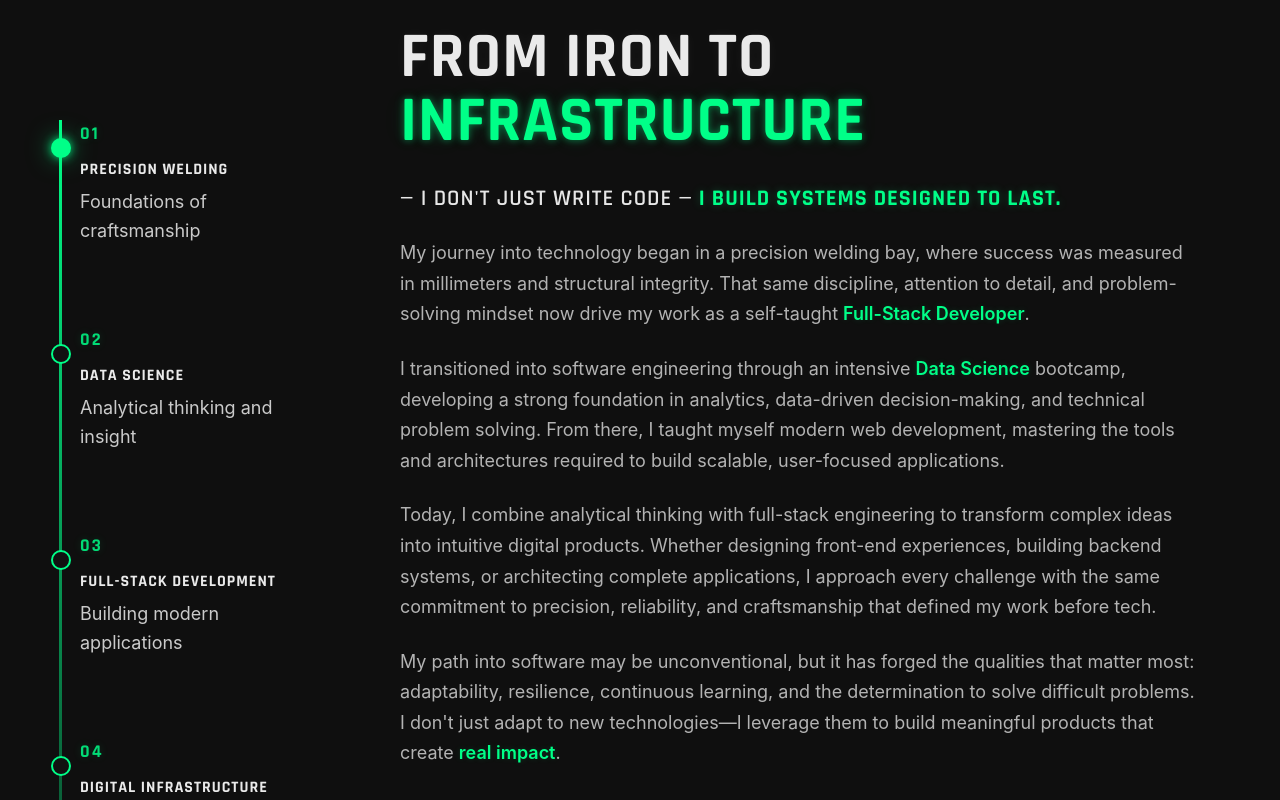
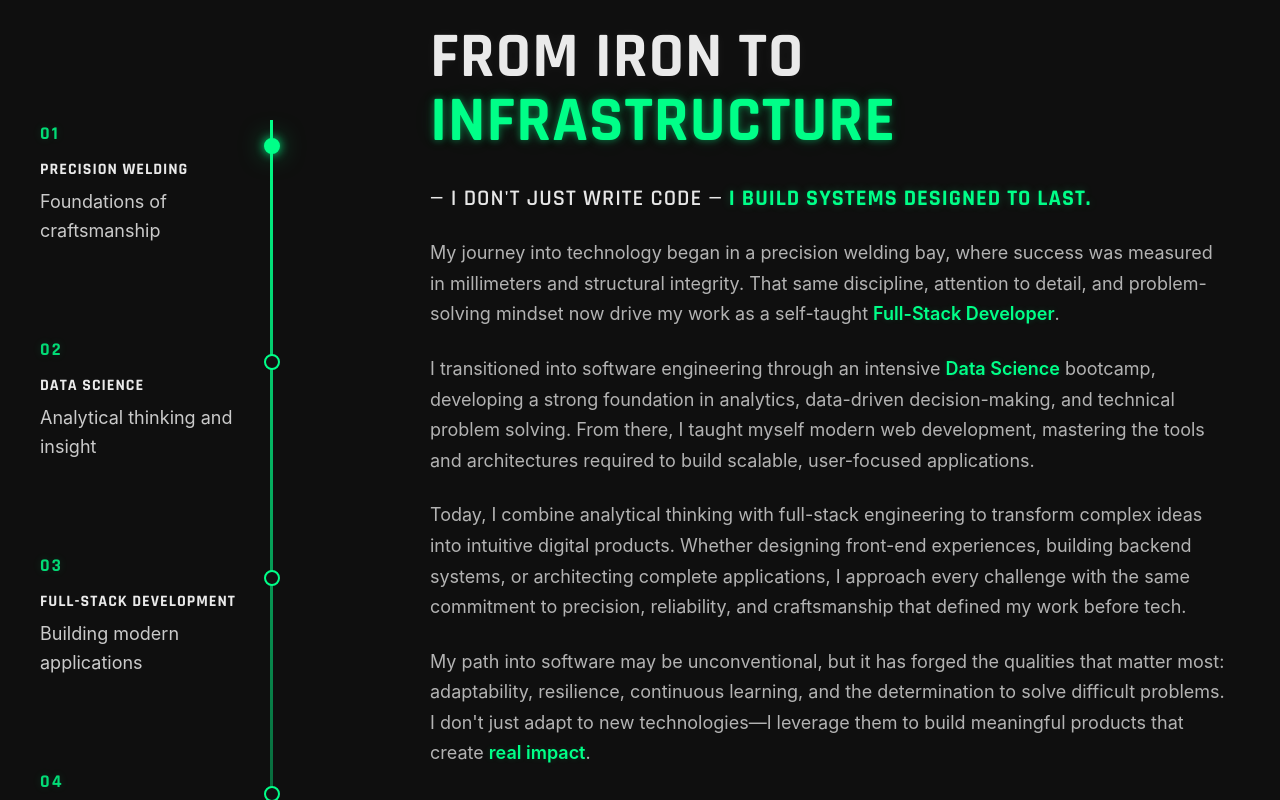
Before and after one commit to igbinedionelvis/elvis-portfolio-react, a React (Vite) app: page / in a window 1280 px wide. Shown: the part 880-1680 px from the top of the page. Built offline with nearby package versions, Linux system fonts and the light colour scheme.

Commit message:
feat(about): establish desktop timeline rail layout for Phase 3

```diff
--- a/src/components/About.jsx
+++ b/src/components/About.jsx
@@ -45,6 +45,8 @@ export default function About() {
 
               </div>
 
+              <div className="desktop-marker"></div>
+
             </div>
 
             <div className="timeline-node">
@@ -66,6 +68,8 @@ export default function About() {
                 </p>
 
               </div>
+
+              <div className="desktop-marker"></div>
 
             </div>
 
@@ -89,6 +93,8 @@ export default function About() {
 
               </div>
 
+              <div className="desktop-marker"></div>
+
             </div>
 
             <div className="timeline-node">
@@ -110,6 +116,8 @@ export default function About() {
                 </p>
 
               </div>
+
+              <div className="desktop-marker"></div>
 
             </div>
 
--- a/src/styles.css
+++ b/src/styles.css
@@ -957,18 +957,22 @@ p {
 .about-story {
   display: grid;
   grid-template-columns: 280px 1fr;
-  gap: 80px;
+  gap: 110px;
   align-items: start;
 }
 
 .timeline-column {
   position: sticky;
+
+  width: 240px;
+
   top: 140px;
 }
 
 .timeline-line {
   position: absolute;
-  left: 19px;
+  left: auto;
+  right: 7px;
   top: 0;
   bottom: 0;
 
@@ -1363,6 +1367,31 @@ p {
 
 .mobile-only {
   display: flex;
+}
+
+.desktop-marker {
+  width: 16px;
+  height: 16px;
+
+  border-radius: 50%;
+
+  background: #111;
+
+  border: 2px solid #00ff88;
+
+  flex-shrink: 0;
+
+  margin-top: 18px;
+
+  transition: .4s ease;
+}
+
+.timeline-node.active .desktop-marker {
+  background: #00ff88;
+
+  box-shadow:
+    0 0 10px rgba(0, 255, 136, .9),
+    0 0 25px rgba(0, 255, 136, .5);
 }
 
 
@@ -2694,8 +2723,36 @@ p {
 
 @media (min-width: 1024px) {
 
-  .desktop-rail {
-    display: block;
+  .timeline-node {
+    display: flex;
+    justify-content: space-between;
+    align-items: flex-start;
+
+    padding-left: 0;
+  }
+
+  .timeline-column {
+    position: relative;
+
+    align-items: start;
+  }
+
+  .timeline-content {
+    flex: 1;
+  }
+
+  .timeline-node {
+    display: flex;
+    justify-content: space-between;
+    align-items: flex-start;
+
+    padding-left: 0;
+
+    margin-bottom: 90px;
+  }
+
+  .timeline-node::before {
+    display: none;
   }
 
   .mobile-only {
```
